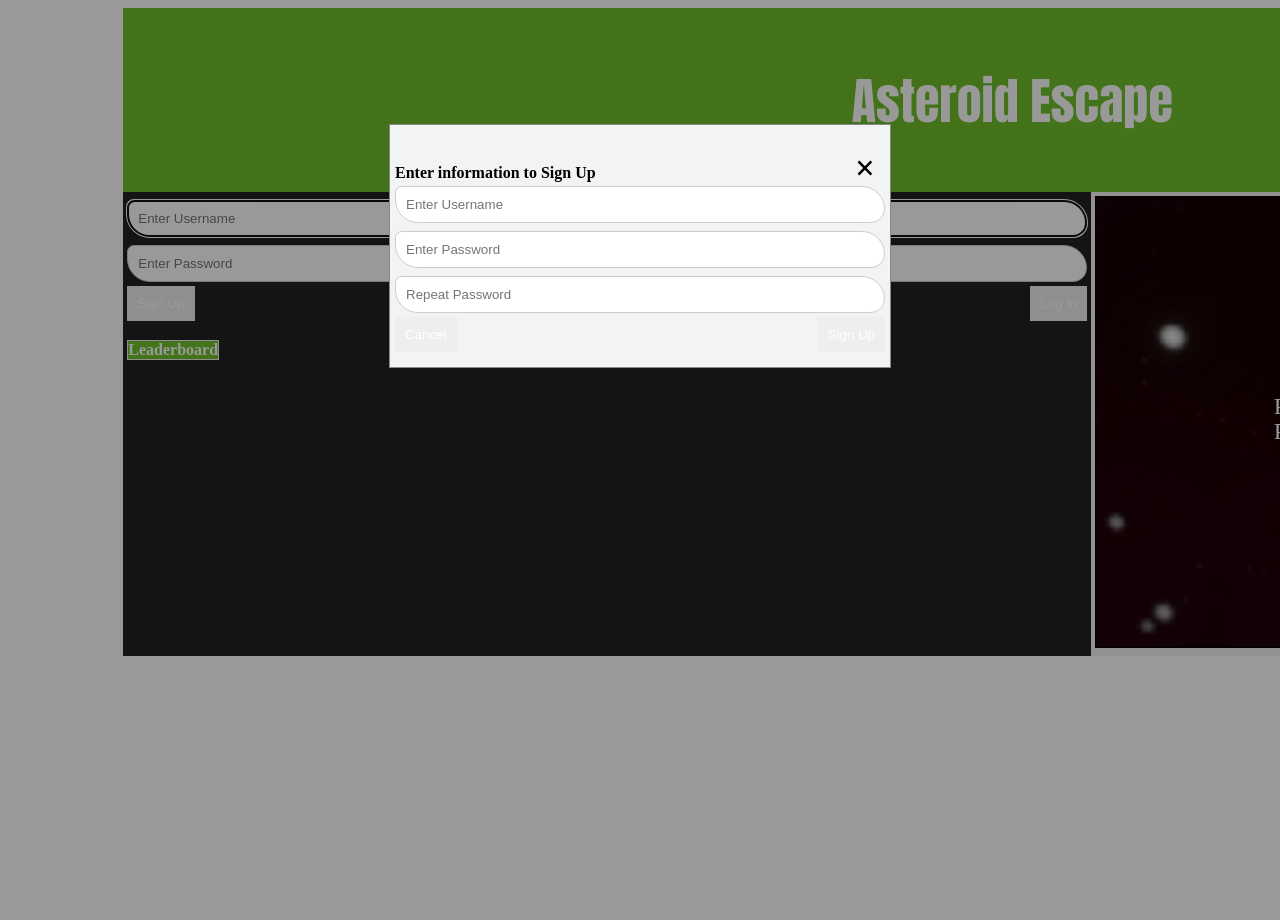
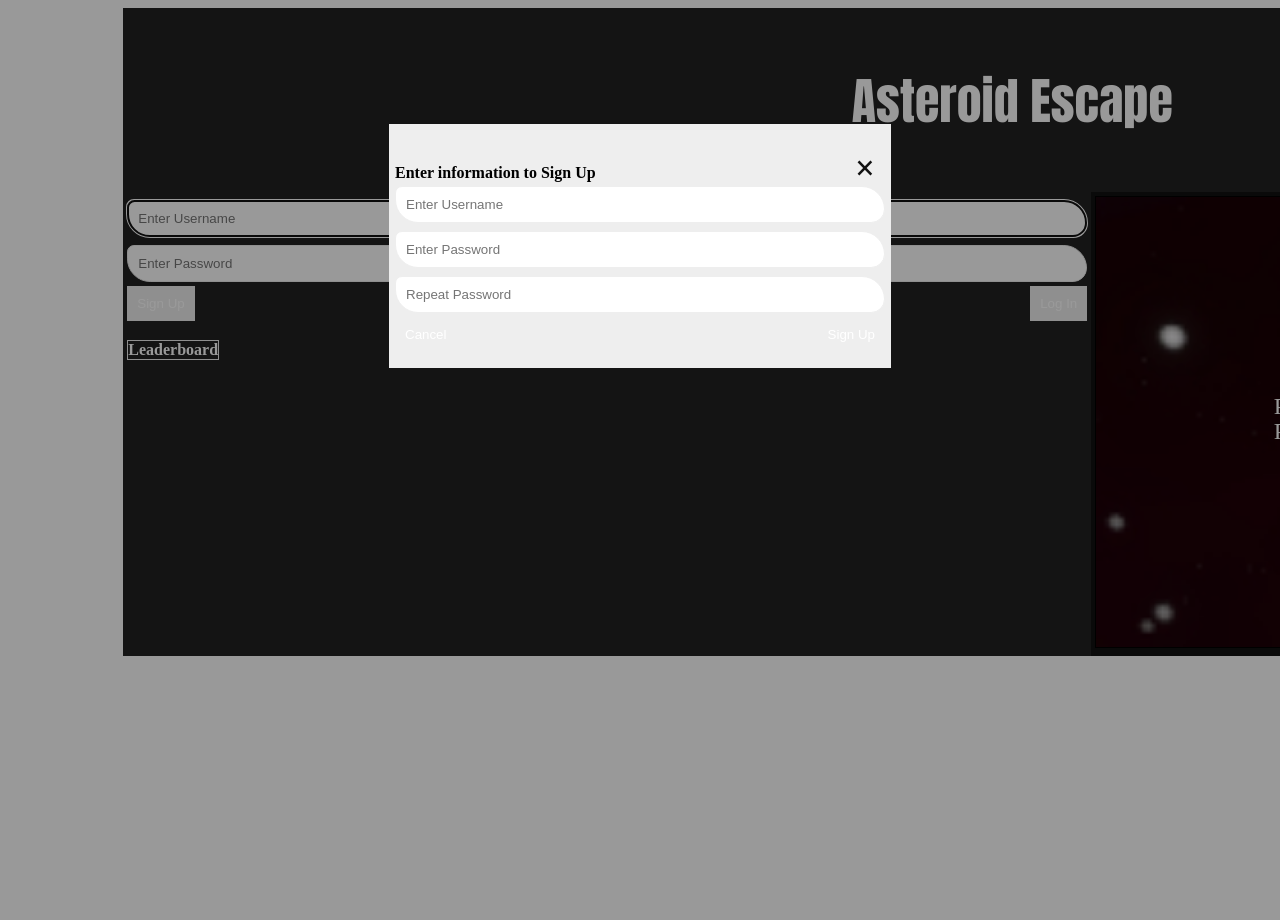
Before and after one commit to jackylau-nyc/Asteroid-Escape, a PHP site: page / in a window 1280 px wide, after a click on "Sign Up"; the page is wider, and only the part inside the window is pictured. Run offline with PHP 8.4, Linux system fonts and the light colour scheme; data that the repository does not hold is empty.

Commit message:
adjusting front end

```diff
--- a/style.css
+++ b/style.css
@@ -14,12 +14,12 @@ input[type=text], input[type=password], input[type=file]  {
     padding: 10px 10px;
     margin: 4px 0;
     display: inline-block;
-    border: 1px solid #ccc;
+    border: 1px solid #eee;
     box-sizing: border-box;
 	border-radius: 15px 50px 30px;
 }
 
-.error {color: #FF0000;}
+.error {color: #ff0000;}
 
 table {
 	margin: 0 auto;
@@ -36,11 +36,11 @@ th, td {
     padding: 4px;
 }
 
-tr:nth-child(even){background-color: #f2f2f2}
+tr:nth-child(even){background-color: #111}
 
 th {
 	padding: 0px;
-    background-color: #70BF2B;
+    background-color: #222;
     color: white;
 }
 
@@ -96,9 +96,9 @@ span.psw {
 
 /* Modal Content/Box */
 .modal-content {
-    background-color: #F2F4F4;
+    background-color: #eee;
     margin: 5% auto 15% auto; /* 5% from the top, 15% from the bottom and centered */
-    border: 1px solid #888;
+    border: 1px solid #eee;
     width: 500px; /* Could be more or less, depending on screen size */
 }
 
@@ -107,14 +107,14 @@ span.psw {
     position: absolute;
     right: 15px;
     top: 0;
-    color: #000;
+    color: #111;
     font-size: 35px;
     font-weight: bold;
 }
 
 .closeInTable {
 	float: right;
-    color: #000;
+    color: #111;
     font-size: 35px;
     font-weight: bold;
 }
```
